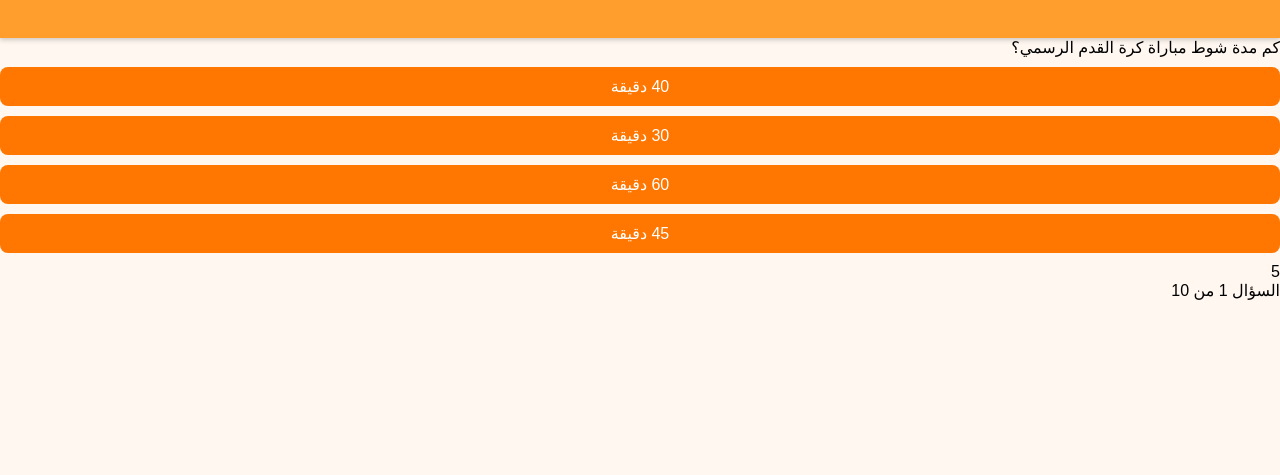
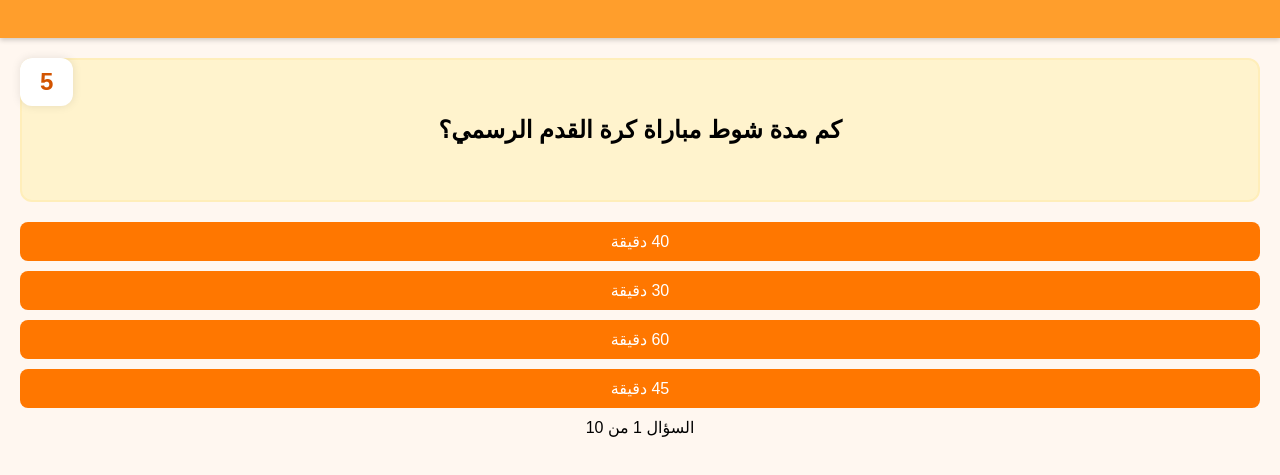
Before and after one commit to teslateam00/tesla_team, a plain HTML site: page contestant.html in a window 1280 px wide. Shown: the part 221-696 px from the top of the page. Drawn offline with Linux system fonts and the light colour scheme.

Commit message:
Update styles.css

```diff
--- a/styles.css
+++ b/styles.css
@@ -14,10 +14,10 @@ body {
 }
 
 .header-img {
-  width: 200px;        /* حجم صغير مناسب */
+  width: 200px;
   height: auto;
   display: block;
-  margin: 0 auto;      /* لوضع الصورة بالوسط */
+  margin: 0 auto;
 }
 
 h1 {
@@ -95,13 +95,13 @@ li {
   display: block;
   width: 100%;
   padding: 12px;
-  margin: 8px 0;
+  margin: 16px 0; /* مسافة أكبر */
   background-color: #fff3e0;
   border: 2px solid #ffa94d;
   color: #333;
   border-radius: 8px;
   cursor: pointer;
-  font-size: 16px;
+  font-size: 18px;
   transition: all 0.3s ease;
 }
 
@@ -119,3 +119,40 @@ li {
   background-color: #f7a3a3 !important;
   border-color: #e53935 !important;
 }
+
+/* إضافات جديدة */
+
+.quiz-container {
+  position: relative;
+  padding: 20px;
+  text-align: center;
+}
+
+.question-box {
+  background-color: #fff3cd;
+  border: 2px solid #ffeeba;
+  padding: 20px;
+  font-size: 24px;
+  font-weight: bold;
+  margin-bottom: 20px;
+  border-radius: 12px;
+  text-align: center;
+  display: flex;
+  justify-content: center;
+  align-items: center;
+  min-height: 100px;
+  position: relative;
+}
+
+.timer-box {
+  position: absolute;
+  top: 20px;
+  left: 20px;
+  font-size: 24px;
+  font-weight: bold;
+  background-color: #fff;
+  padding: 10px 20px;
+  border-radius: 12px;
+  box-shadow: 0 0 10px rgba(0,0,0,0.1);
+  color: #d35400;
+}
```
